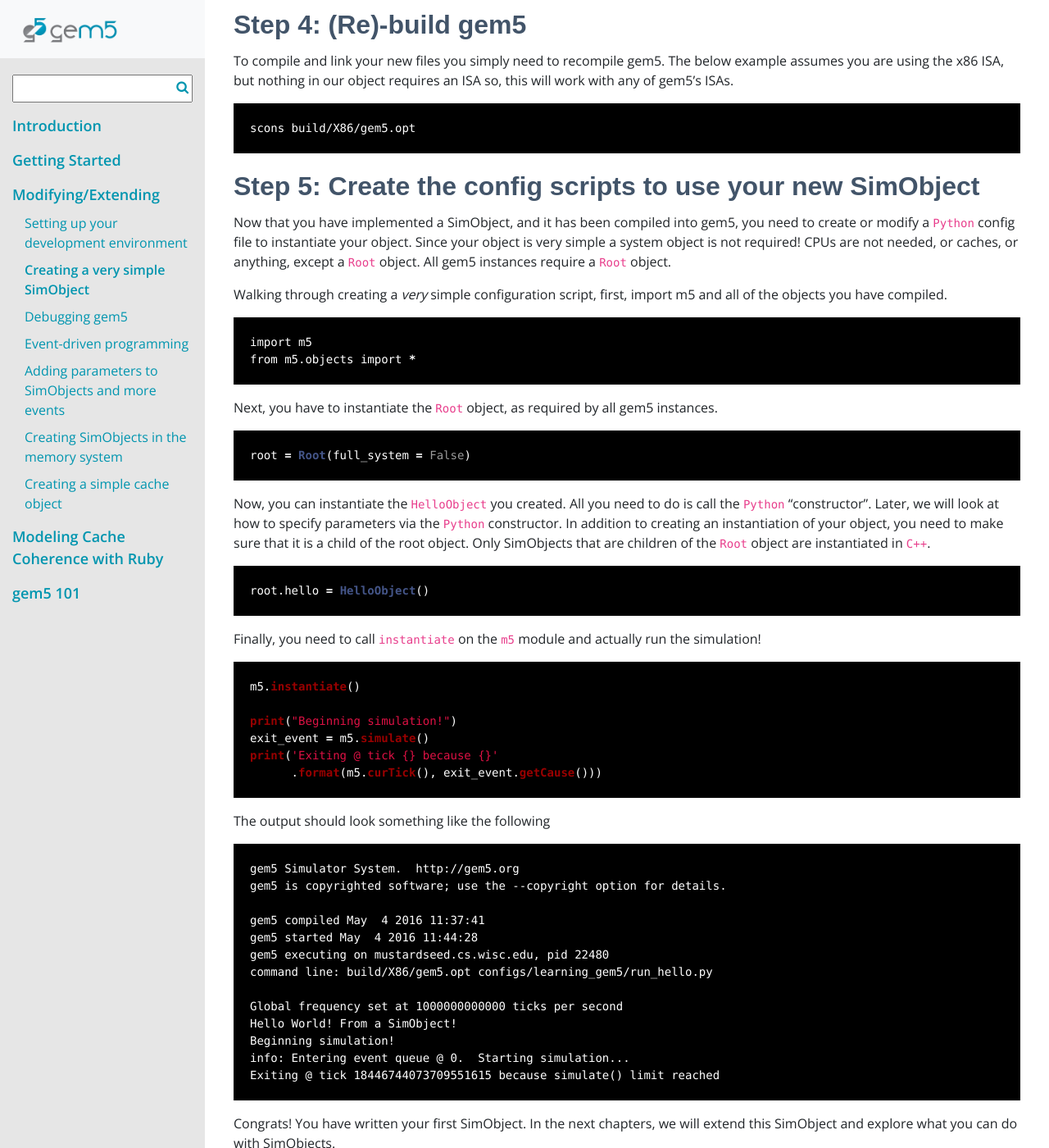
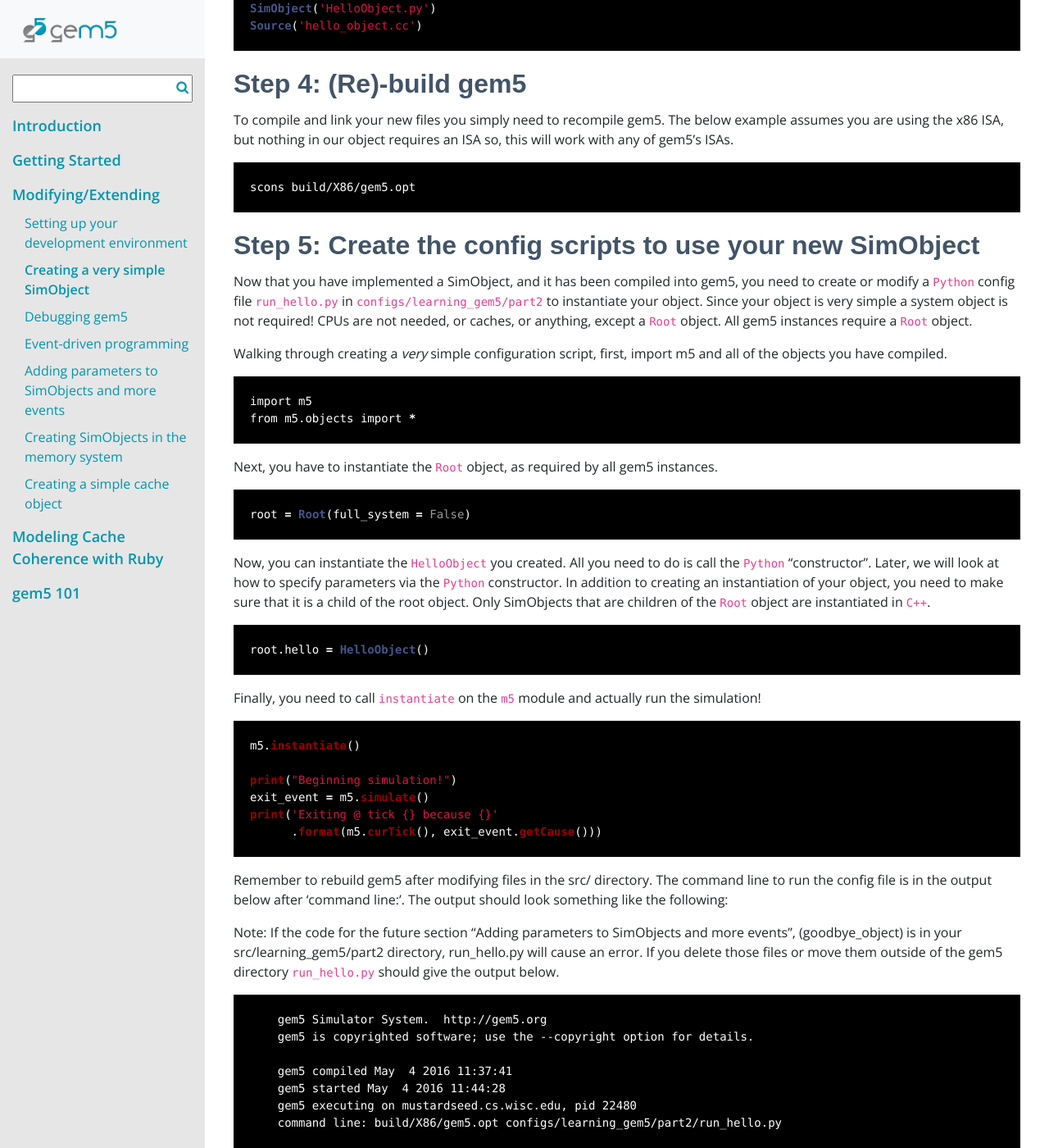
Before and after one commit to gem5/website, a Jekyll site: the page built from _pages/documentation/learning_gem5/part2/part2_1_helloobject.md, in a window 1280 px wide and 1400 px high, scrolled down 3458 px. Shown: the whole window at 82% size. Built offline with Jekyll 4.4.1, drawn with Linux system fonts in a browser that asks for light colours; nearby versions of some CDN libraries; some web fonts are replaced; some of the changed text lies outside the part shown.

Commit message:
website: Code discrepancies and other edits
Fixed discrepancies between code on Github
and tutorial, fixed unclear explanations.

Jira Issue: https://gem5.atlassian.net/browse/GEM5-690

Change-Id: Ia108329fb293c693eda19994c6c6f04aa92de80e
Reviewed-on: https://gem5-review.googlesource.com/c/public/gem5-website/+/31454
Reviewed-by: Jason Lowe-Power <power.jg@gmail.com>
Maintainer: Jason Lowe-Power <power.jg@gmail.com>
Tested-by: Jason Lowe-Power <power.jg@gmail.com>

````diff
--- a/_pages/documentation/learning_gem5/part2/part2_1_helloobject.md
+++ b/_pages/documentation/learning_gem5/part2/part2_1_helloobject.md
@@ -55,7 +55,7 @@
 simply need to declare a new class for our SimObject and set it's name
 and the C++ header that will define the C++ class for the SimObject.
 
-We can create a file, HelloObject.py, in `src/learning_gem5`.
+We can create a file, HelloObject.py, in `src/learning_gem5/part2`. If you have cloned the gem5 repository you'll have the files mentioned in this tutorial completed under `src/learning_gem5/part2` and `configs/learning_gem5/part2`. You can delete these or move them elsewhere to follow this tutorial.
 
 ```python
 from m5.params import *
@@ -63,7 +63,7 @@
 
 class HelloObject(SimObject):
     type = 'HelloObject'
-    cxx_header = "learning_gem5/hello_object.hh"
+    cxx_header = "learning_gem5/part2/hello_object.hh"
 ```
 
 [//]: # You can find the complete file
@@ -82,8 +82,7 @@
 Step 2: Implement your SimObject in C++
 ---------------------------------------
 
-Next, we need to create `hello_object.hh` and `hello_object.cc` which
-will implement the hello object.
+Next, we need to create `hello_object.hh` and `hello_object.cc` in `src/learning_gem5/part2/` directory which will implement the `HelloObject`.
 
 We'll start with the header file for our `C++` object. By convention,
 gem5 wraps all header files in `#ifndef/#endif` with the name of the
@@ -137,7 +136,7 @@
 simply use `std::cout` because it is simple.
 
 ```cpp
-#include "learning_gem5/hello_object.hh"
+#include "learning_gem5/part2/hello_object.hh"
 
 #include <iostream>
 
@@ -199,7 +198,7 @@
 defined after you import them. See the section on that...
 
 To get your new SimObject to compile, you simply need to create a new
-file with the name "SConscript" in the `src/learning_gem5` directory. In
+file with the name "SConscript" in the `src/learning_gem5/part2` directory. In
 this file, you have to declare the SimObject and the `.cc` file. Below
 is the required code.
 
@@ -228,10 +227,7 @@
 -----------------------------------------------------------
 
 Now that you have implemented a SimObject, and it has been compiled into
-gem5, you need to create or modify a `Python` config file to instantiate
-your object. Since your object is very simple a system object is not
-required! CPUs are not needed, or caches, or anything, except a `Root`
-object. All gem5 instances require a `Root` object.
+gem5, you need to create or modify a `Python` config file `run_hello.py` in `configs/learning_gem5/part2` to instantiate your object. Since your object is very simple a system object is not required! CPUs are not needed, or caches, or anything, except a `Root` object. All gem5 instances require a `Root` object.
 
 Walking through creating a *very* simple configuration script, first,
 import m5 and all of the objects you have compiled.
@@ -274,22 +270,25 @@
 [//]: # You can find the complete file
 [//]: # [here](/_pages/static/scripts/part2/helloobject/run_hello.py).
 
-The output should look something like the following
+Remember to rebuild gem5 after modifying files in the src/ directory. The command line to run the config file is in the output below after 'command line:'.
+The output should look something like the following:
 
+Note: If the code for the future section "Adding parameters to SimObjects and more events", (goodbye_object) is in your src/learning_gem5/part2 directory, run_hello.py will cause an error. If you delete those files or move them outside of the gem5 directory `run_hello.py` should give the output below.
+```
     gem5 Simulator System.  http://gem5.org
     gem5 is copyrighted software; use the --copyright option for details.
 
     gem5 compiled May  4 2016 11:37:41
     gem5 started May  4 2016 11:44:28
     gem5 executing on mustardseed.cs.wisc.edu, pid 22480
-    command line: build/X86/gem5.opt configs/learning_gem5/run_hello.py
+    command line: build/X86/gem5.opt configs/learning_gem5/part2/run_hello.py
 
     Global frequency set at 1000000000000 ticks per second
     Hello World! From a SimObject!
     Beginning simulation!
     info: Entering event queue @ 0.  Starting simulation...
     Exiting @ tick 18446744073709551615 because simulate() limit reached
-
+```
 Congrats! You have written your first SimObject. In the next chapters,
 we will extend this SimObject and explore what you can do with
 SimObjects.
````
Also changed, not shown: other parts of _pages/documentation/learning_gem5/part2/part2_1_helloobject.md (+1 -1 lines), _pages/documentation/learning_gem5/part2/part2_0_environment.md (+1 -1 lines), _pages/documentation/learning_gem5/part2/part2_4_parameters.md (+20 -13 lines).
